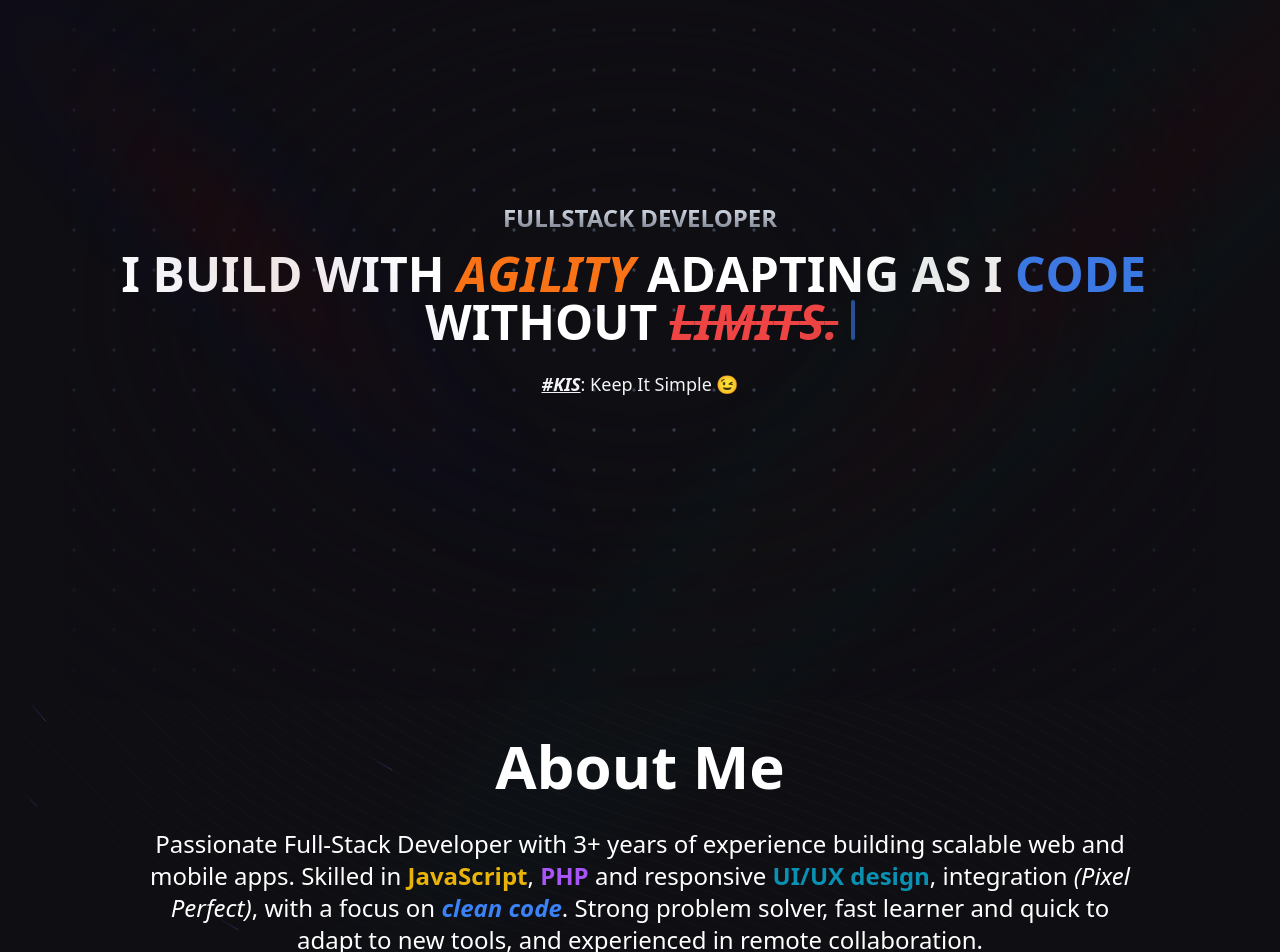
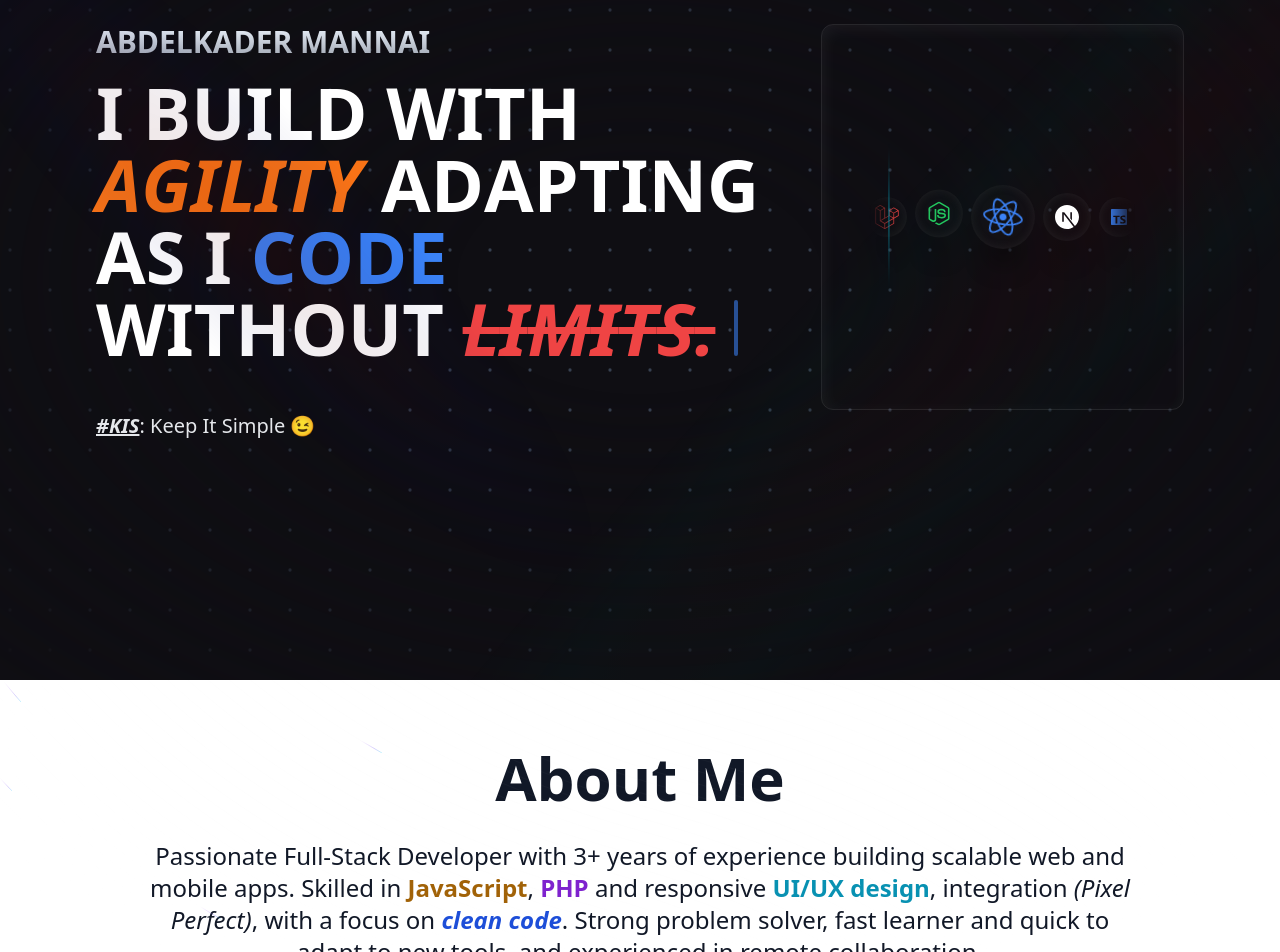
Before and after one commit to RyoDagg/next-portfolio, a Next.js app: page / in a window 1280 px wide. Shown: the part 120-1072 px from the top of the page. Built offline with nearby package versions, Linux system fonts and the light colour scheme.

Commit message:
Refactor Home and About components for improved layout and styling; add CardDemo component for enhanced UI

```diff
--- a/app/page.tsx
+++ b/app/page.tsx
@@ -19,8 +19,8 @@ const navItems = [
 
 export default function Home() {
   return (
-    <main className="bg-black-100 flex flex-col items-center justify-center mx-auto overflow-hidden p-5 relative sm:px-10">
-      <div className="max-w-6xl w-full">
+    <main className="bg-black-100 flex flex-col items-center justify-center mx-auto overflow-hidden relative">
+      <div className="w-full">
         <FloatingNav navItems={navItems} />
         <Hero />
         <About />
--- a/components/about.tsx
+++ b/components/about.tsx
@@ -3,26 +3,29 @@ import { BackgroundBeams } from './ui/background-beams';
 
 const About = () => {
   return (
-    <section id="about" className="relative h-96">
+    <section
+      id="about"
+      className="relative bg-white py-8 shadow-[0px_20px_5px_10px_rgba(255,255,255,1)]"
+    >
       <div className="flex items-center justify-center">
-        <div className="max-w-5xl p-5 text-center text-white">
+        <div className="max-w-5xl p-5 text-center text-gray-900">
           <h2 className="text-6xl font-bold my-4">About Me</h2>
           <p className="mt-8 text-2xl">
             Passionate Full-Stack Developer with 3+ years of experience building
             scalable web and mobile apps. Skilled in{' '}
-            <span className="font-bold text-yellow-500">JavaScript</span>,{' '}
-            <span className="font-bold text-purple-500">PHP</span> and
+            <span className="font-bold text-yellow-700">JavaScript</span>,{' '}
+            <span className="font-bold text-purple-700">PHP</span> and
             responsive{' '}
             <span className="font-bold text-cyan-600">UI/UX design</span>,
             integration <span className="italic">(Pixel Perfect)</span>, with a
             focus on{' '}
-            <span className="font-bold text-blue-500 italic">clean code</span>.
+            <span className="font-bold text-blue-700 italic">clean code</span>.
             Strong problem solver, fast learner and quick to adapt to new tools,
             and experienced in remote collaboration.
           </p>
           <a
             href="#"
-            className="flex items-center justify-center mt-8 text-xl text-yellow-500"
+            className="flex items-center justify-center mt-8 text-xl text-yellow-700"
           >
             Learn More <BsArrowUpRight />
           </a>
--- a/components/hero.tsx
+++ b/components/hero.tsx
@@ -1,3 +1,4 @@
+import { CardDemo } from './ui/card';
 import { DotBackground } from './ui/dot-background';
 import { Spotlight } from './ui/spotlight';
 import { TypewriterEffect } from './ui/typewriter-effect';
@@ -5,24 +6,31 @@ import { TypewriterEffect } from './ui/typewriter-effect';
 const Hero = () => {
   return (
     <DotBackground>
-      <div className="h-screen w-full flex flex-col items-center justify-center relative">
+      <div className="h-screen w-full max-w-6xl relative p-8">
         <Spotlight />
-        <div className="flex flex-col items-center justify-center h-full p-8 text-center">
-          <h2 className="text-md sm:text-2xl uppercase font-semibold bg-clip-text text-transparent bg-gradient-to-b from-blue-50 to-gray-500">
-            Fullstack Developer
+        <div className="grid grid-cols-1 md:grid-cols-3 mt-28">
+          <div className="flex flex-col items-start justify-start col-span-2 h-full w-full text-center">
+            <h2 className="text-3xl uppercase font-semibold bg-clip-text text-transparent bg-gradient-to-b from-blue-50 to-gray-400">
+              Abdelkader Mannai
             </h2>
             <TypewriterEffect
-            className="my-4 uppercase font-semibold"
+              className="my-4 uppercase font-semibold text-left text-7xl"
               words={[
                 {
-                text: 'I build with',
+                  text: 'I build',
+                },
+                {
+                  text: 'with',
                 },
                 {
                   text: 'agility',
                   className: 'text-orange-500 font-bold italic',
                 },
                 {
-                text: 'adapting as I',
+                  text: 'adapting',
+                },
+                {
+                  text: 'as I',
                 },
                 {
                   text: 'code',
@@ -37,10 +45,14 @@ const Hero = () => {
                 },
               ]}
             />
-          <p className="text-xs md:text-lg font-medium text-gray-100 mt-2">
+            <p className="text-xl font-medium text-gray-200 mt-8">
               <span className="underline italic font-bold">#KIS</span>: Keep It
               Simple 😉
             </p>
+          </div>
+          <div className="col-span-1">
+            <CardDemo />
+          </div>
         </div>
       </div>
     </DotBackground>
--- /dev/null
+++ b/components/ui/card.tsx
@@ -0,0 +1,158 @@
+'use client';
+import { animate, motion } from 'framer-motion';
+import React, { useEffect, useState } from 'react';
+import { cn } from '@/lib/utils';
+import { GoCopilot } from 'react-icons/go';
+import { FaLaravel, FaNode, FaNodeJs, FaReact } from 'react-icons/fa';
+import { SiNextdotjs, SiTypescript } from 'react-icons/si';
+
+export function CardDemo() {
+  return (
+    <Card>
+      <CardSkeletonContainer>
+        <Skeleton />
+      </CardSkeletonContainer>
+    </Card>
+  );
+}
+
+const Skeleton = () => {
+  const scale = [1, 1.1, 1];
+  const transform = ['translateY(0px)', 'translateY(-4px)', 'translateY(0px)'];
+  const sequence = [
+    [
+      '.circle-1',
+      {
+        scale,
+        transform,
+      },
+      { duration: 0.8 },
+    ],
+    [
+      '.circle-2',
+      {
+        scale,
+        transform,
+      },
+      { duration: 0.8 },
+    ],
+    [
+      '.circle-3',
+      {
+        scale,
+        transform,
+      },
+      { duration: 0.8 },
+    ],
+    [
+      '.circle-4',
+      {
+        scale,
+        transform,
+      },
+      { duration: 0.8 },
+    ],
+    [
+      '.circle-5',
+      {
+        scale,
+        transform,
+      },
+      { duration: 0.8 },
+    ],
+  ];
+
+  useEffect(() => {
+    animate(sequence, {
+      // @ts-ignore
+      repeat: Infinity,
+      repeatDelay: 1,
+    });
+  }, []);
+  return (
+    <div className="p-8 overflow-hidden h-full relative flex items-center justify-center">
+      <div className="flex flex-row flex-shrink-0 justify-center items-center gap-2">
+        <Container className="h-10 w-10 circle-1">
+          <FaLaravel className="h-6 w-6 text-red-500" />
+        </Container>
+        <Container className="h-12 w-12 circle-2">
+          <FaNodeJs className="h-6 w-6 text-green-500" />
+        </Container>
+        <Container className="circle-3 w-16 h-16">
+          <FaReact className="h-10 w-10 text-blue-500 animate-[spin_3s_linear_infinite]" />
+        </Container>
+        <Container className="h-12 w-12 circle-4">
+          <SiNextdotjs className="h-6 w-6 text-white" />
+        </Container>
+        <Container className="h-10 w-10 circle-5">
+          <SiTypescript className="h-4 w-4 text-blue-500" />
+        </Container>
+      </div>
+
+      <div className="h-40 w-px absolute top-20 m-auto z-40 bg-gradient-to-b from-transparent via-cyan-500 to-transparent animate-move"></div>
+    </div>
+  );
+};
+
+export const Card = ({
+  className,
+  children,
+}: {
+  className?: string;
+  children: React.ReactNode;
+}) => {
+  return (
+    <div
+      className={cn(
+        'max-w-sm w-full mx-auto p-8 rounded-xl border border-[rgba(255,255,255,0.10)] dark:bg-black-100 shadow-[2px_4px_16px_0px_rgba(248,248,248,0.06)_inset] group',
+        className
+      )}
+    >
+      {children}
+    </div>
+  );
+};
+
+export const CardSkeletonContainer = ({
+  className,
+  children,
+  showGradient = true,
+}: {
+  className?: string;
+  children: React.ReactNode;
+  showGradient?: boolean;
+}) => {
+  return (
+    <div
+      className={cn(
+        'h-[15rem] md:h-[20rem] rounded-xl z-40',
+        className,
+        showGradient &&
+          'bg-transparent [mask-image:radial-gradient(50%_50%_at_50%_50%,red_70%,transparent_90%)]'
+      )}
+    >
+      {children}
+    </div>
+  );
+};
+
+const Container = ({
+  className,
+  children,
+}: {
+  className?: string;
+  children: React.ReactNode;
+}) => {
+  return (
+    <div
+      className={cn(
+        `h-16 w-16 rounded-full flex items-center justify-center bg-[rgba(248,248,248,0.01)]
+    shadow-[0px_0px_8px_0px_rgba(80,80,80,0.25)_inset,0px_32px_24px_-16px_rgba(0,0,0,0.40)]
+    `,
+        className
+      )}
+    >
+      {children}
+    </div>
+  );
+};
--- a/components/ui/typewriter-effect.tsx
+++ b/components/ui/typewriter-effect.tsx
@@ -67,12 +67,7 @@ export const TypewriterEffect = ({
     );
   };
   return (
-    <div
-      className={cn(
-        'text-base sm:text-xl md:text-3xl lg:text-5xl font-bold text-center',
-        className
-      )}
-    >
+    <div className={cn('text-base font-bold text-center', className)}>
       {renderWords()}
       <motion.span
         initial={{
@@ -87,7 +82,7 @@ export const TypewriterEffect = ({
           repeatType: 'reverse',
         }}
         className={cn(
-          'inline-block rounded-sm w-[4px] h-4 md:h-6 lg:h-10 bg-blue-500',
+          'inline-block rounded-sm w-1 h-6 md:h-9 lg:h-14 bg-blue-500',
           cursorClassName
         )}
       ></motion.span>
--- a/tailwind.config.ts
+++ b/tailwind.config.ts
@@ -21,6 +21,15 @@ export default {
         black: {
           DEFAULT: '#000',
           100: '#0f0e13',
+        },
+      },
+      animation: {
+        move: 'move 5s linear infinite',
+      },
+      keyframes: {
+        move: {
+          '0%': { transform: 'translateX(-200px)' },
+          '100%': { transform: 'translateX(200px)' },
         },
       },
     },
```
Lines whose indentation alone changed are shown as unchanged.
